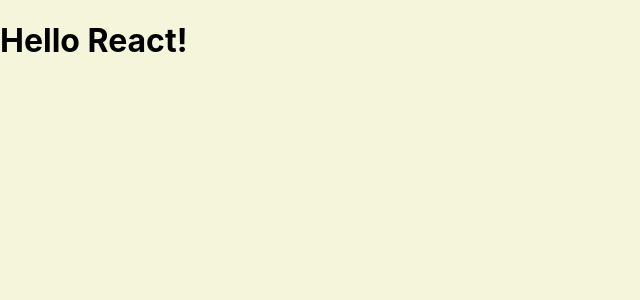
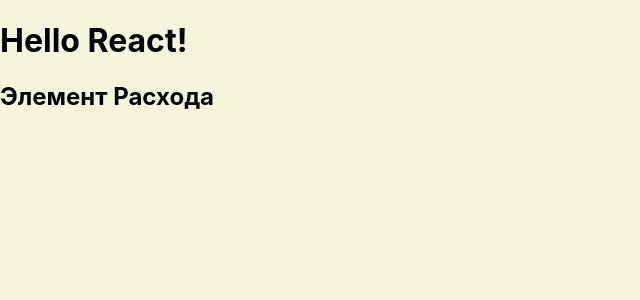
Before and after one commit to iamAndreyGavrilov/react-course-app, a JavaScript app: page / in a window 1280 px wide. Shown: the top 300 px of the page, without its empty margins (0-640 px from the left). Built offline with nearby package versions, Linux system fonts and the light colour scheme.

Commit message:
создание компонента

```diff
--- a/src/App.js
+++ b/src/App.js
@@ -1,7 +1,10 @@
+import CostItem from "./components/CostItem";
+
 function App() {
   return (
     <div>
       <h1>Hello React!</h1>
+      <CostItem></CostItem>
     </div>
   );
 }
--- /dev/null
+++ b/src/components/CostItem.js
@@ -0,0 +1,5 @@
+function CostItem() {
+  return <h2>Элемент Расхода</h2>;
+}
+
+export default CostItem;
```
